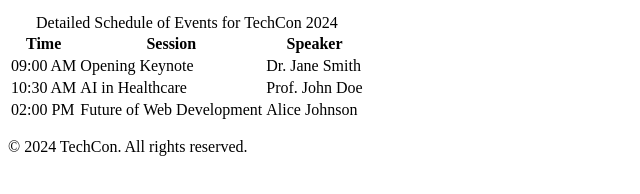
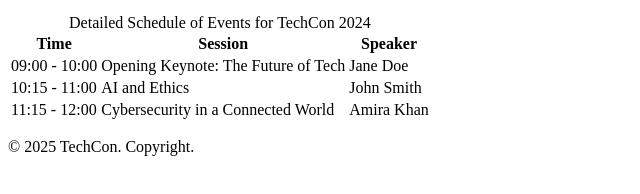
Before and after one commit to WillamMuoki/TechCon_HTML, a plain HTML site: page techcon_website/schedule.html in a window 1280 px wide. Shown: the part 154-348 px from the top of the page, without its empty margins (0-640 px from the left). Drawn offline with Linux system fonts and the light colour scheme.

```diff
--- a/techcon_website/schedule.html
+++ b/techcon_website/schedule.html
@@ -1,8 +1,8 @@
- <!DOCTYPE html>
+<!DOCTYPE html>
 <html lang="en">
 <head>
-  <meta charset="UTF-8">
-  <meta name="viewport" content="width=device-width, initial-scale=1.0">
+  <meta charset="UTF-8" />
+  <meta name="viewport" content="width=device-width, initial-scale=1" />
   <title>Schedule for TechCon 2024</title>
 </head>
 <body>
@@ -19,7 +19,7 @@
     </nav>
   </header>
 
-  <!-- Main Content -->
+  <!-- Main -->
   <main>
     <table>
       <caption>Detailed Schedule of Events for TechCon 2024</caption>
@@ -32,19 +32,19 @@
       </thead>
       <tbody>
         <tr>
-          <td>09:00 AM</td>
-          <td>Opening Keynote</td>
-          <td>Dr. Jane Smith</td>
+          <td>09:00 - 10:00</td>
+          <td>Opening Keynote: The Future of Tech</td>
+          <td>Jane Doe</td>
         </tr>
         <tr>
-          <td>10:30 AM</td>
-          <td>AI in Healthcare</td>
-          <td>Prof. John Doe</td>
+          <td>10:15 - 11:00</td>
+          <td>AI and Ethics</td>
+          <td>John Smith</td>
         </tr>
         <tr>
-          <td>02:00 PM</td>
-          <td>Future of Web Development</td>
-          <td>Alice Johnson</td>
+          <td>11:15 - 12:00</td>
+          <td>Cybersecurity in a Connected World</td>
+          <td>Amira Khan</td>
         </tr>
       </tbody>
     </table>
@@ -52,7 +52,7 @@
 
   <!-- Footer -->
   <footer>
-    <p>&copy; 2024 TechCon. All rights reserved.</p>
+    <p>&copy; 2025 TechCon. Copyright.</p>
   </footer>
 </body>
 </html>
```
